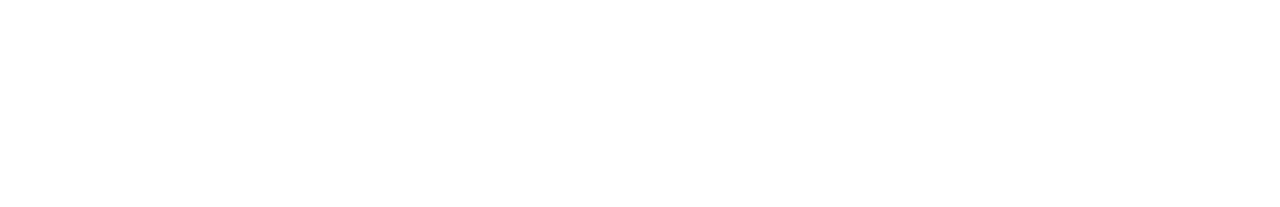
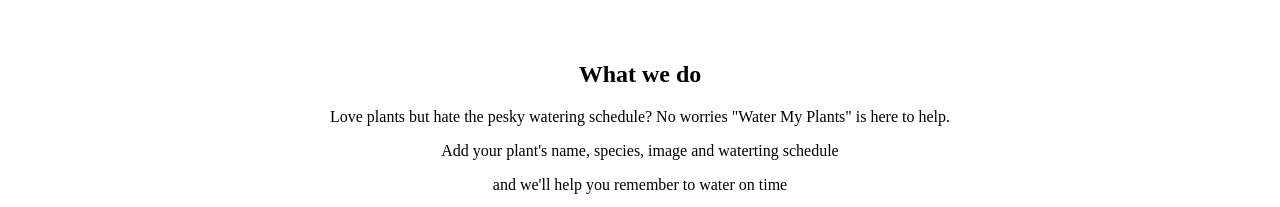
Before and after one commit to ft-watermyplants6/frontend, a React (Create React App) app: page / in a window 1280 px wide. Shown: the part 648-855 px from the top of the page. Before the commit the page ends 800 px from the top, so only its background shows below. Built offline with nearby package versions, Linux system fonts and the light colour scheme.

Commit message:
Add Home Page Content

```diff
--- a/src/components/Home.js
+++ b/src/components/Home.js
@@ -8,6 +8,15 @@
                     src="https://images.unsplash.com/photo-1599277100479-3252d492a19a?ixid=MnwxMjA3fDB8MHxzZWFyY2h8Mnx8d2F0ZXJpbmclMjBjYW58ZW58MHx8MHx8&ixlib=rb-1.2.1&auto=format&fit=crop&w=500&q=60"
                     alt="plant"
                 />
+                <div>
+                    <h2>What we do</h2>
+                <p>
+                    Love plants but hate the pesky watering schedule? No worries "Water My Plants" is here to help.
+                </p>
+                <p>Add your plant's name, species, image and waterting schedule</p>
+                <p> and we'll help you remember to water on time</p>
+                </div>
+
             </div>
         </Container>
     );
```
